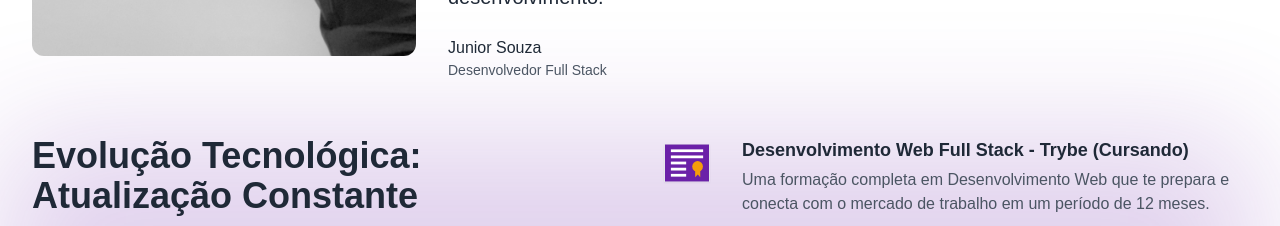
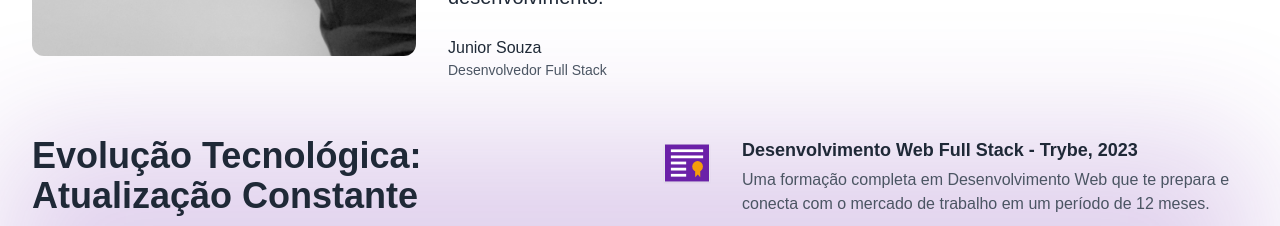
Before and after one commit to JuniorSX/aboutjr, a React (Create React App) app: page / in a window 1280 px wide. Shown: the part 1200-1426 px from the top of the page. Built offline with nearby package versions, Linux system fonts and the light colour scheme.

Commit message:
alteração conclusão curso

```diff
--- a/src/components/Sobre.jsx
+++ b/src/components/Sobre.jsx
@@ -82,7 +82,7 @@ function Sobre() {
               </span>
               <div class="ml-5 sm:ml-8">
                 <h3 class="text-base sm:text-lg font-semibold text-gray-800 dark:text-gray-200">
-                  Desenvolvimento Web Full Stack - Trybe (Cursando)
+                  Desenvolvimento Web Full Stack - Trybe, 2023
                 </h3>
                 <p class="mt-1 text-gray-600 dark:text-gray-400">
                   Uma formação completa em Desenvolvimento Web que te prepara e conecta com o mercado de trabalho em um período de 12 meses.
```
